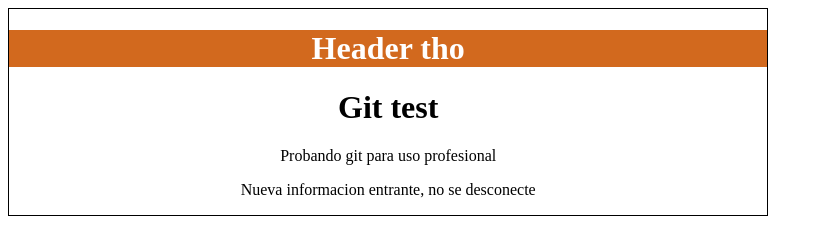
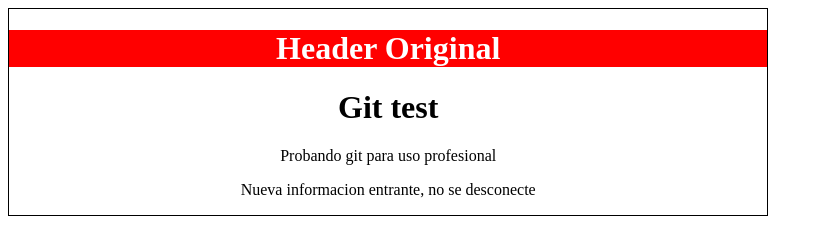
Before and after one commit to caastech/git-course, a plain HTML site: page index.html in a window 1280 px wide. Shown: the whole page, without its empty margins (0-823 px from the left). Drawn offline with Linux system fonts and the light colour scheme.

Commit message:
Cambios a header de color y titulo

```diff
--- a/css/main.css
+++ b/css/main.css
@@ -15,5 +15,5 @@ h1{
 #header{
     font-weight: 200;
     color: #fff;
-    background-color: chocolate;
+    background-color: red;
 }
--- a/index.html
+++ b/index.html
@@ -11,7 +11,7 @@
     <div id="container">
         <div id="post">
             <div id="header">
-                <h1>Header tho</h1>
+                <h1>Header Original</h1>
             </div>
             <h1>Git test</h1>
             <p>Probando git para uso profesional</p>
```
